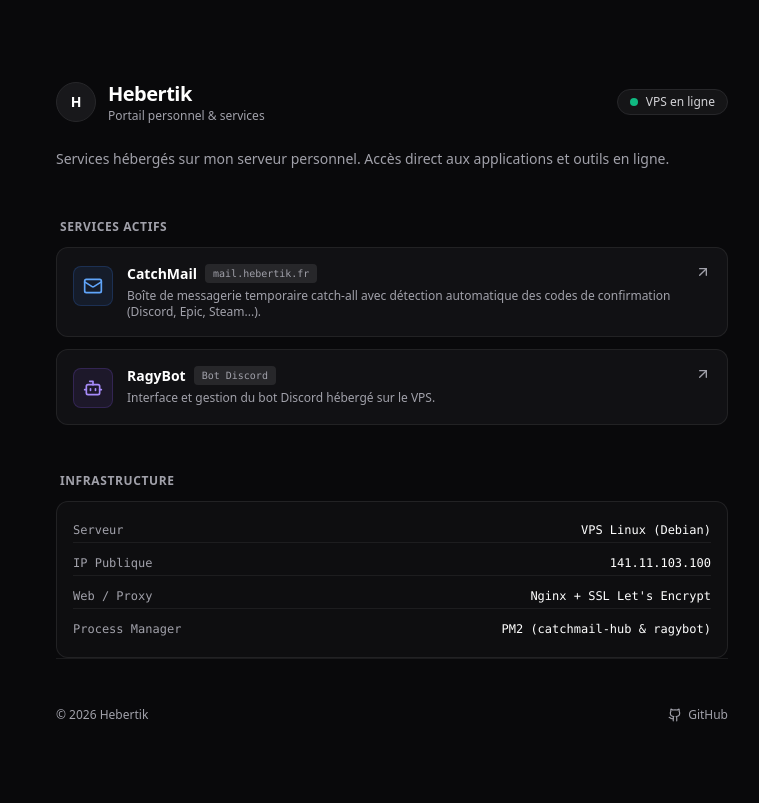
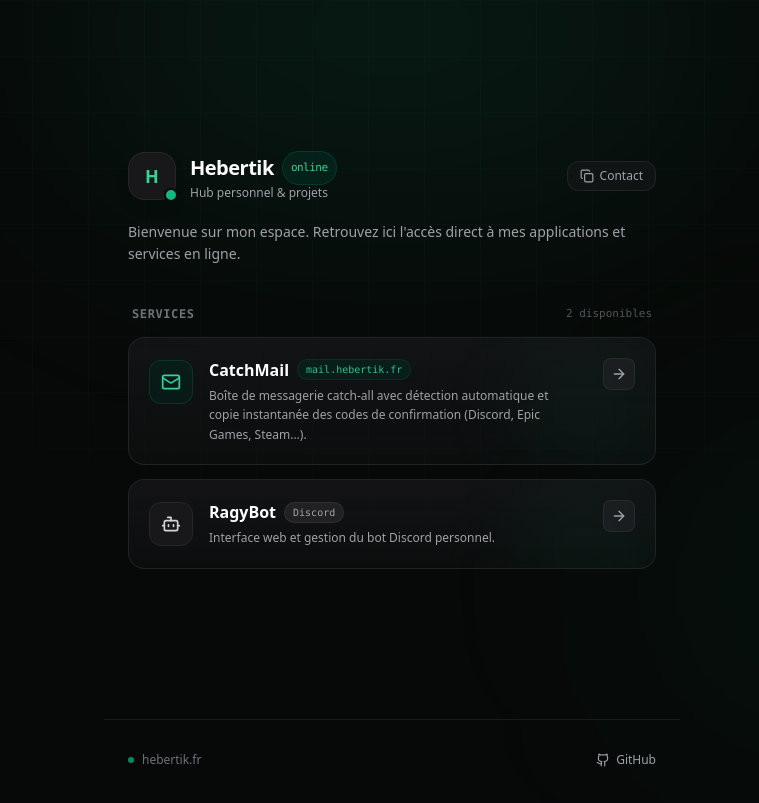
Before and after one commit to Xottik404/CatchMail, a Next.js app: page /hub in a window 1280 px wide. Shown: the whole page, without its empty margins (248-1007 px from the left). Built offline with nearby package versions, Linux system fonts and the light colour scheme.

Commit message:
Revamp Hub with clean green-black aesthetic and refined micro-interactions

```diff
--- a/src/app/hub/page.tsx
+++ b/src/app/hub/page.tsx
@@ -1,146 +1,179 @@
 "use client";
 
-import React from "react";
-import { Mail, Bot, Server, ExternalLink, Github, ArrowUpRight } from "lucide-react";
+import React, { useState } from "react";
+import { Mail, Bot, ArrowRight, Github, Sparkles, Copy, Check } from "lucide-react";
 
 export default function HubPage() {
+  const [copied, setCopied] = useState(false);
+
+  const handleCopyEmail = () => {
+    navigator.clipboard.writeText("contact@hebertik.fr");
+    setCopied(true);
+    setTimeout(() => setCopied(false), 2000);
+  };
+
   return (
-    <div className="min-h-screen bg-zinc-950 text-zinc-100 flex flex-col justify-between font-sans selection:bg-zinc-800 selection:text-white px-6 py-12 sm:py-20">
-      <div className="max-w-2xl mx-auto w-full space-y-12">
-        {/* Header simple & épuré */}
-        <header className="space-y-4">
+    <div className="min-h-screen bg-[#070908] text-zinc-100 flex flex-col justify-between font-sans selection:bg-emerald-500 selection:text-black relative overflow-hidden">
+      {/* Subtle organic green ambient glow in the background */}
+      <div className="fixed inset-0 pointer-events-none z-0">
+        <div className="absolute -top-32 left-1/2 -translate-x-1/2 w-[650px] h-[320px] bg-emerald-500/10 blur-[130px] rounded-full" />
+        <div className="absolute bottom-10 right-10 w-[350px] h-[350px] bg-emerald-500/5 blur-[120px] rounded-full" />
+        {/* Soft grid */}
+        <div className="absolute inset-0 bg-[linear-gradient(to_right,#10b98108_1px,transparent_1px),linear-gradient(to_bottom,#10b98108_1px,transparent_1px)] bg-[size:3.5rem_3.5rem] [mask-image:radial-gradient(ellipse_60%_50%_at_50%_20%,#000_70%,transparent_100%)]" />
+      </div>
+
+      {/* Main container */}
+      <div className="relative z-10 max-w-xl mx-auto w-full px-6 py-16 sm:py-24 flex-1 flex flex-col justify-center">
+        {/* Profile / Intro Header */}
+        <header className="space-y-4 mb-10 animate-in fade-in slide-in-from-bottom-3 duration-500">
           <div className="flex items-center justify-between">
-            <div className="flex items-center gap-3">
-              <div className="h-10 w-10 rounded-full bg-zinc-900 border border-zinc-800 flex items-center justify-center font-bold text-white text-sm">
-                H
+            {/* Avatar & Name */}
+            <div className="flex items-center gap-3.5">
+              <div className="relative group">
+                <div className="h-12 w-12 rounded-2xl bg-zinc-900 border border-zinc-800 flex items-center justify-center text-emerald-400 font-bold text-lg shadow-lg group-hover:border-emerald-500/50 transition-all duration-300">
+                  <span>H</span>
                 </div>
+                <span className="absolute -bottom-0.5 -right-0.5 h-3.5 w-3.5 rounded-full bg-emerald-500 border-2 border-[#070908]" />
+              </div>
+
               <div>
-                <h1 className="text-xl font-bold tracking-tight text-white">Hebertik</h1>
-                <p className="text-xs text-zinc-400">Portail personnel & services</p>
+                <h1 className="text-xl font-bold tracking-tight text-white flex items-center gap-2">
+                  <span>Hebertik</span>
+                  <span className="text-[11px] font-mono font-medium px-2 py-0.5 rounded-full bg-emerald-950/60 text-emerald-400 border border-emerald-800/40">
+                    online
+                  </span>
+                </h1>
+                <p className="text-xs text-zinc-400">Hub personnel & projets</p>
               </div>
             </div>
 
-            <div className="flex items-center gap-2 px-3 py-1 rounded-full bg-zinc-900/80 border border-zinc-800 text-xs text-zinc-300">
-              <span className="h-2 w-2 rounded-full bg-emerald-500" />
-              <span>VPS en ligne</span>
-            </div>
+            {/* Quick Contact Pill */}
+            <button
+              onClick={handleCopyEmail}
+              className="flex items-center gap-1.5 px-3 py-1.5 text-xs text-zinc-400 hover:text-emerald-300 bg-zinc-900/60 hover:bg-zinc-900 border border-zinc-800/80 hover:border-emerald-500/30 rounded-xl transition-all duration-200 active:scale-95"
+              title="Copier mon email de contact"
+            >
+              {copied ? (
+                <>
+                  <Check className="h-3.5 w-3.5 text-emerald-400" />
+                  <span className="text-emerald-400 font-medium">Copié !</span>
+                </>
+              ) : (
+                <>
+                  <Copy className="h-3.5 w-3.5" />
+                  <span>Contact</span>
+                </>
+              )}
+            </button>
           </div>
 
-          <p className="text-sm text-zinc-400 leading-relaxed pt-2">
-            Services hébergés sur mon serveur personnel. Accès direct aux applications et outils en ligne.
+          <p className="text-sm text-zinc-400 leading-relaxed pt-1">
+            Bienvenue sur mon espace. Retrouvez ici l&apos;accès direct à mes applications et services en ligne.
           </p>
         </header>
 
-        {/* Liste des vrais services */}
-        <main className="space-y-3">
-          <h2 className="text-xs font-semibold uppercase tracking-wider text-zinc-400 px-1">
-            Services actifs
-          </h2>
+        {/* Services Cards */}
+        <main className="space-y-3.5 animate-in fade-in slide-in-from-bottom-5 duration-700">
+          <div className="flex items-center justify-between px-1">
+            <span className="text-xs font-semibold uppercase tracking-wider text-zinc-500 font-mono">
+              Services
+            </span>
+            <span className="text-[11px] font-mono text-zinc-600">2 disponibles</span>
+          </div>
 
-          <div className="space-y-3">
-            {/* 1. CatchMail */}
+          {/* 1. CatchMail Card */}
           <a
             href="https://mail.hebertik.fr"
-              className="group block p-4 rounded-xl bg-zinc-900/60 hover:bg-zinc-900 border border-zinc-800/80 hover:border-zinc-700 transition-all"
+            className="group relative block p-5 rounded-2xl bg-gradient-to-b from-zinc-900/70 to-zinc-900/30 border border-zinc-800/80 hover:border-emerald-500/50 hover:shadow-[0_0_30px_rgba(16,185,129,0.12)] transition-all duration-300 overflow-hidden"
           >
-              <div className="flex items-start justify-between gap-4">
-                <div className="flex items-start gap-3.5">
-                  <div className="h-10 w-10 rounded-lg bg-blue-500/10 text-blue-400 border border-blue-500/20 flex items-center justify-center shrink-0 mt-0.5">
+            {/* Soft inner glow on hover */}
+            <div className="absolute top-0 right-0 w-36 h-36 bg-emerald-500/5 blur-2xl rounded-full group-hover:bg-emerald-500/10 transition-all duration-300 pointer-events-none" />
+
+            <div className="relative z-10 flex items-start justify-between gap-4">
+              <div className="flex items-start gap-4">
+                <div className="h-11 w-11 rounded-xl bg-emerald-950/40 text-emerald-400 border border-emerald-800/40 flex items-center justify-center shrink-0 mt-0.5 group-hover:scale-105 group-hover:border-emerald-500/50 transition-all duration-300">
                   <Mail className="h-5 w-5" />
                 </div>
-                  <div>
+
+                <div className="space-y-1">
                   <div className="flex items-center gap-2">
-                      <span className="font-semibold text-white text-sm group-hover:text-blue-400 transition-colors">
+                    <span className="font-bold text-white text-base group-hover:text-emerald-300 transition-colors">
                       CatchMail
                     </span>
-                      <span className="text-[10px] font-mono text-zinc-400 px-2 py-0.5 rounded bg-zinc-800">
+                    <span className="text-[10px] font-mono text-emerald-400/90 px-2 py-0.5 rounded-full bg-emerald-950/50 border border-emerald-800/30">
                       mail.hebertik.fr
                     </span>
                   </div>
-                    <p className="text-xs text-zinc-400 mt-1">
-                      Boîte de messagerie temporaire catch-all avec détection automatique des codes de confirmation (Discord, Epic, Steam...).
+
+                  <p className="text-xs text-zinc-400 leading-relaxed pr-2">
+                    Boîte de messagerie catch-all avec détection automatique et copie instantanée des codes de confirmation (Discord, Epic Games, Steam...).
                   </p>
                 </div>
               </div>
 
-                <ArrowUpRight className="h-4 w-4 text-zinc-400 group-hover:text-white transition-colors shrink-0" />
+              {/* Animated arrow */}
+              <div className="h-8 w-8 rounded-lg bg-zinc-800/50 border border-zinc-700/40 flex items-center justify-center shrink-0 group-hover:bg-emerald-500 group-hover:text-black group-hover:border-emerald-400 transition-all duration-300">
+                <ArrowRight className="h-4 w-4 text-zinc-400 group-hover:text-black group-hover:translate-x-0.5 transition-all duration-300" />
+              </div>
             </div>
           </a>
 
-            {/* 2. RagyBot */}
+          {/* 2. RagyBot Card */}
           <a
             href="https://141.11.103.100.nip.io"
             target="_blank"
             rel="noreferrer"
-              className="group block p-4 rounded-xl bg-zinc-900/60 hover:bg-zinc-900 border border-zinc-800/80 hover:border-zinc-700 transition-all"
+            className="group relative block p-5 rounded-2xl bg-gradient-to-b from-zinc-900/70 to-zinc-900/30 border border-zinc-800/80 hover:border-emerald-500/50 hover:shadow-[0_0_30px_rgba(16,185,129,0.12)] transition-all duration-300 overflow-hidden"
           >
-              <div className="flex items-start justify-between gap-4">
-                <div className="flex items-start gap-3.5">
-                  <div className="h-10 w-10 rounded-lg bg-violet-500/10 text-violet-400 border border-violet-500/20 flex items-center justify-center shrink-0 mt-0.5">
+            <div className="absolute top-0 right-0 w-36 h-36 bg-emerald-500/5 blur-2xl rounded-full group-hover:bg-emerald-500/10 transition-all duration-300 pointer-events-none" />
+
+            <div className="relative z-10 flex items-start justify-between gap-4">
+              <div className="flex items-start gap-4">
+                <div className="h-11 w-11 rounded-xl bg-zinc-900 text-zinc-300 border border-zinc-800 flex items-center justify-center shrink-0 mt-0.5 group-hover:scale-105 group-hover:text-emerald-400 group-hover:border-emerald-800/40 transition-all duration-300">
                   <Bot className="h-5 w-5" />
                 </div>
-                  <div>
+
+                <div className="space-y-1">
                   <div className="flex items-center gap-2">
-                      <span className="font-semibold text-white text-sm group-hover:text-violet-400 transition-colors">
+                    <span className="font-bold text-white text-base group-hover:text-emerald-300 transition-colors">
                       RagyBot
                     </span>
-                      <span className="text-[10px] font-mono text-zinc-400 px-2 py-0.5 rounded bg-zinc-800">
-                        Bot Discord
+                    <span className="text-[10px] font-mono text-zinc-400 px-2 py-0.5 rounded-full bg-zinc-800/80 border border-zinc-700/50">
+                      Discord
                     </span>
                   </div>
-                    <p className="text-xs text-zinc-400 mt-1">
-                      Interface et gestion du bot Discord hébergé sur le VPS.
+
+                  <p className="text-xs text-zinc-400 leading-relaxed pr-2">
+                    Interface web et gestion du bot Discord personnel.
                   </p>
                 </div>
               </div>
 
-                <ArrowUpRight className="h-4 w-4 text-zinc-400 group-hover:text-white transition-colors shrink-0" />
+              {/* Animated arrow */}
+              <div className="h-8 w-8 rounded-lg bg-zinc-800/50 border border-zinc-700/40 flex items-center justify-center shrink-0 group-hover:bg-emerald-500 group-hover:text-black group-hover:border-emerald-400 transition-all duration-300">
+                <ArrowRight className="h-4 w-4 text-zinc-400 group-hover:text-black group-hover:translate-x-0.5 transition-all duration-300" />
+              </div>
             </div>
           </a>
-          </div>
         </main>
-
-        {/* Détails techniques simples & réels */}
-        <section className="space-y-3">
-          <h2 className="text-xs font-semibold uppercase tracking-wider text-zinc-400 px-1">
-            Infrastructure
-          </h2>
-
-          <div className="p-4 rounded-xl bg-zinc-900/40 border border-zinc-800/80 text-xs font-mono text-zinc-300 space-y-2">
-            <div className="flex justify-between py-1 border-b border-zinc-800/60">
-              <span className="text-zinc-400">Serveur</span>
-              <span className="text-white">VPS Linux (Debian)</span>
-            </div>
-            <div className="flex justify-between py-1 border-b border-zinc-800/60">
-              <span className="text-zinc-400">IP Publique</span>
-              <span className="text-white">141.11.103.100</span>
-            </div>
-            <div className="flex justify-between py-1 border-b border-zinc-800/60">
-              <span className="text-zinc-400">Web / Proxy</span>
-              <span className="text-white">Nginx + SSL Let&apos;s Encrypt</span>
-            </div>
-            <div className="flex justify-between py-1">
-              <span className="text-zinc-400">Process Manager</span>
-              <span className="text-white">PM2 (catchmail-hub & ragybot)</span>
-            </div>
-          </div>
-        </section>
       </div>
 
-      {/* Footer minimaliste */}
-      <footer className="max-w-2xl mx-auto w-full pt-12 border-t border-zinc-800/60 flex items-center justify-between text-xs text-zinc-400">
-        <span>© {new Date().getFullYear()} Hebertik</span>
-        <div className="flex items-center gap-4">
+      {/* Clean & Discreet Footer */}
+      <footer className="relative z-10 max-w-xl mx-auto w-full px-6 py-8 border-t border-zinc-800/60 flex items-center justify-between text-xs text-zinc-500">
+        <div className="flex items-center gap-2">
+          <span className="h-1.5 w-1.5 rounded-full bg-emerald-500 animate-pulse" />
+          <span>hebertik.fr</span>
+        </div>
+
         <a
           href="https://github.com/Xottik404/CatchMail"
           target="_blank"
           rel="noreferrer"
-            className="hover:text-white transition-colors flex items-center gap-1.5"
+          className="flex items-center gap-1.5 text-zinc-400 hover:text-emerald-400 transition-colors"
         >
           <Github className="h-3.5 w-3.5" />
           <span>GitHub</span>
         </a>
-        </div>
       </footer>
     </div>
   );
```
Lines whose indentation alone changed are shown as unchanged.
